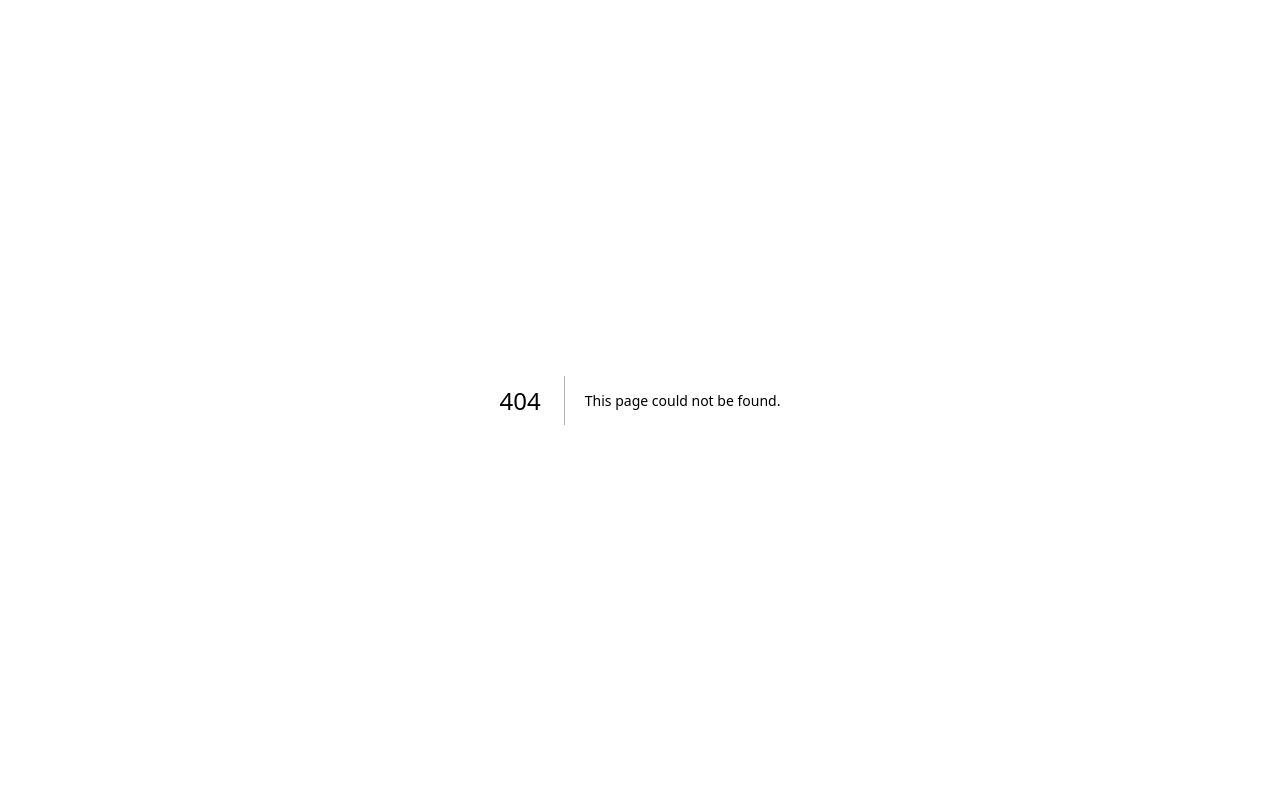
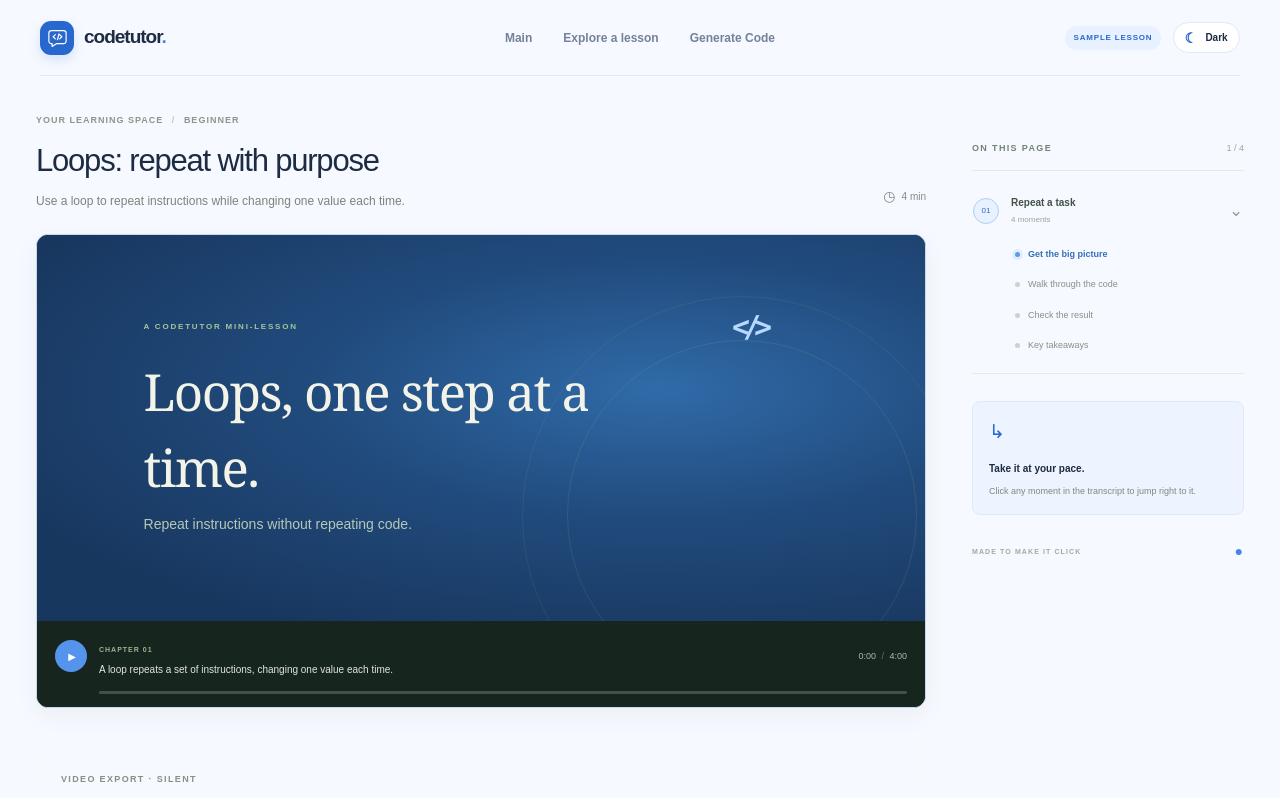
Before and after one commit to AlvinYiChunLiu/CodeTutor, a Next.js app: page /lesson/loops in a window 1280 px wide. Before the commit this address had no page. Shown: the top 798 px of the page. Built offline with nearby package versions, Linux system fonts and the light colour scheme.

Commit message:
More lessons

```diff
--- a/app/globals.css
+++ b/app/globals.css
@@ -450,6 +450,9 @@ button { color: inherit; }
   .gallery-card:nth-child(2) { animation-delay: .08s; }.gallery-card:nth-child(3) { animation-delay: .16s; }
   .gallery-card:hover { transform: translateY(-5px); border-color: #b6d2f6; box-shadow: 0 13px 28px #31598517; }
   .gallery-visual { height: 155px; position: relative; overflow: hidden; display: flex; justify-content: center; align-items: center; background: linear-gradient(140deg, #dceaff, #edf5ff 75%); }
+  .gallery-video { background: #151a16; }
+  .gallery-video video { width: 100%; height: 100%; object-fit: cover; }
+  .gallery-video-badge { position: absolute; right: 10px; bottom: 10px; padding: 5px 7px; border: 1px solid #ffffff45; border-radius: 4px; background: #151a16c9; color: #f3f1e7; font: 8px "Cascadia Code", Consolas, monospace; letter-spacing: .5px; }
   .visual-recursion { flex-direction: column; gap: 15px; background: linear-gradient(140deg, #e1edff, #f1f6ff); }
   .visual-recursion > span { color: #6692ce; font-family: Georgia, serif; font-size: 21px; font-style: italic; }
   .recursion-steps { display: flex; align-items: center; gap: 11px; color: #6984a9; }
--- /dev/null
+++ b/app/lesson/[slug]/page.tsx
@@ -0,0 +1,23 @@
+import { notFound } from "next/navigation";
+import InteractiveLesson from "@/components/ui/InteractiveLesson";
+import loopsLesson from "@/mocks/lesson-loops.json";
+import variablesLesson from "@/mocks/lesson-variables.json";
+import { Lesson as LessonSchema } from "@/lib/schema";
+
+const sampleLessons = {
+  loops: { lesson: loopsLesson, videoSrc: "/videos/loops-lesson.mp4" },
+  variables: { lesson: variablesLesson, videoSrc: "/videos/variables-lesson.mp4" },
+} as const;
+
+export default async function SampleLessonPage({ params }: { params: Promise<{ slug: string }> }) {
+  const { slug } = await params;
+  const sample = sampleLessons[slug as keyof typeof sampleLessons];
+  if (!sample) notFound();
+
+  return (
+    <InteractiveLesson
+      lesson={LessonSchema.parse(sample.lesson)}
+      videoSrc={sample.videoSrc}
+    />
+  );
+}
--- a/app/page.tsx
+++ b/app/page.tsx
@@ -143,16 +143,16 @@ export default function Home() {
         </div>
         <div className="gallery-grid">
           <Link className="gallery-card gallery-featured" href="/lesson">
-            <div className="gallery-visual visual-recursion"><span>n!</span><div className="recursion-steps"><i>3</i><b>×</b><i>2</i><b>×</b><i>1</i><b>=</b><strong>6</strong></div></div>
+            <div className="gallery-visual gallery-video"><video src="/videos/recursion-lesson.mp4" autoPlay loop muted playsInline aria-hidden="true" /><span className="gallery-video-badge">WITH VOICEOVER</span></div>
             <div className="gallery-card-copy"><div><span className="gallery-tag">VISUAL LESSON</span><span className="gallery-time">4 MIN</span></div><h3>Recursion, without the headache</h3><p>Follow each function call and see how the answer comes back.</p><span className="gallery-open">Try this lesson <ArrowIcon /></span></div>
           </Link>
-          <Link className="gallery-card" href="/generate">
-            <div className="gallery-visual visual-code"><CodeIcon /><span>input</span><i>→</i><b>aha!</b></div>
-            <div className="gallery-card-copy"><div><span className="gallery-tag">CODE WALKTHROUGH</span><span className="gallery-time">YOUR PACE</span></div><h3>Make tricky code feel simple</h3><p>Upload a snippet and choose how you want to understand it.</p><span className="gallery-open">Bring your own code <ArrowIcon /></span></div>
+          <Link className="gallery-card" href="/lesson/loops">
+            <div className="gallery-visual gallery-video"><video src="/videos/loops-lesson.mp4" autoPlay loop muted playsInline aria-hidden="true" /><span className="gallery-video-badge">SILENT PREVIEW</span></div>
+            <div className="gallery-card-copy"><div><span className="gallery-tag">JAVASCRIPT · BEGINNER</span><span className="gallery-time">SILENT</span></div><h3>Loops, one step at a time</h3><p>See how one loop handles a list of names.</p><span className="gallery-open">Watch the lesson <ArrowIcon /></span></div>
           </Link>
-          <Link className="gallery-card" href="/generate">
-            <div className="gallery-visual visual-practice"><span className="practice-number">01</span><div className="practice-line" /><div className="practice-line short" /><div className="practice-choice"><b>A</b><span>Give it a try</span><i>✓</i></div></div>
-            <div className="gallery-card-copy"><div><span className="gallery-tag">PRACTICE & QUIZZES</span><span className="gallery-time">JUST FOR YOU</span></div><h3>Learn it, then lock it in</h3><p>Turn your code into a quick quiz, flashcards, or a mini challenge.</p><span className="gallery-open">Make a practice set <ArrowIcon /></span></div>
+          <Link className="gallery-card" href="/lesson/variables">
+            <div className="gallery-visual gallery-video"><video src="/videos/variables-lesson.mp4" autoPlay loop muted playsInline aria-hidden="true" /><span className="gallery-video-badge">SILENT PREVIEW</span></div>
+            <div className="gallery-card-copy"><div><span className="gallery-tag">JAVASCRIPT · BEGINNER</span><span className="gallery-time">SILENT</span></div><h3>Give a value a name</h3><p>Learn how variables store and update information.</p><span className="gallery-open">Watch the lesson <ArrowIcon /></span></div>
           </Link>
         </div>
       </section>
--- a/components/ui/InteractiveLesson.tsx
+++ b/components/ui/InteractiveLesson.tsx
@@ -110,7 +110,7 @@ function SceneVisual({ scene, language }: { scene: Scene; language: string }) {
   );
 }
 
-export default function InteractiveLesson({ lesson }: { lesson: Lesson }) {
+export default function InteractiveLesson({ lesson, videoSrc = "/videos/recursion-lesson.mp4" }: { lesson: Lesson; videoSrc?: string }) {
   const steps = useMemo<LessonStep[]>(
     () => lesson.chapters.flatMap((chapter, chapterIndex) => chapter.scenes.map((scene, sceneIndex) => ({ chapterIndex, sceneIndex, scene }))),
     [lesson],
@@ -121,6 +121,7 @@ export default function InteractiveLesson({ lesson }: { lesson: Lesson }) {
   const step = steps[activeStep] ?? steps[0];
   const activeChapter = step?.chapterIndex ?? 0;
   const progress = steps.length > 1 ? (activeStep / (steps.length - 1)) * 100 : 100;
+  const hasNarrationAudio = steps.some(({ scene }) => Boolean(scene.audio?.url));
 
   useEffect(() => {
     if (!playing) return;
@@ -179,14 +180,14 @@ export default function InteractiveLesson({ lesson }: { lesson: Lesson }) {
           <section className="mt-8 rounded-xl border border-white/10 bg-white/[0.03] p-5 sm:p-6">
             <div className="mb-4 flex flex-wrap items-end justify-between gap-3">
               <div>
-                <span className="section-eyebrow">VIDEO EXPORT</span>
-                <h2 className="mt-2 text-xl font-semibold text-neutral-100">Narrated lesson video</h2>
+                <span className="section-eyebrow">{hasNarrationAudio ? "VIDEO EXPORT · NARRATED" : "VIDEO EXPORT · SILENT"}</span>
+                <h2 className="mt-2 text-xl font-semibold text-neutral-100">{hasNarrationAudio ? "Narrated lesson video" : "Silent lesson video"}</h2>
               </div>
-              <a className="rounded-md border border-white/15 px-4 py-2 text-sm text-neutral-200 transition hover:border-lime-300 hover:text-lime-200" href="/videos/recursion-lesson.mp4" download>
+              <a className="rounded-md border border-white/15 px-4 py-2 text-sm text-neutral-200 transition hover:border-lime-300 hover:text-lime-200" href={videoSrc} download>
                 Download MP4
               </a>
             </div>
-            <video className="aspect-video w-full rounded-lg bg-black" controls preload="metadata" src="/videos/recursion-lesson.mp4">
+            <video className="aspect-video w-full rounded-lg bg-black" controls preload="metadata" src={videoSrc}>
               Your browser does not support HTML video.
             </video>
           </section>
--- /dev/null
+++ b/mocks/lesson-loops.json
@@ -0,0 +1,45 @@
+{
+  "version": 1,
+  "title": "Loops: repeat with purpose",
+  "summary": "Use a loop to repeat instructions while changing one value each time.",
+  "level": "beginner",
+  "codeLanguage": "javascript",
+  "chapters": [
+    {
+      "id": "loops-basics",
+      "title": "Repeat a task",
+      "scenes": [
+        {
+          "id": "loops-title-01",
+          "type": "title",
+          "heading": "Loops, one step at a time.",
+          "subheading": "Repeat instructions without repeating code.",
+          "narration": "A loop repeats a set of instructions, changing one value each time."
+        },
+        {
+          "id": "loops-code-01",
+          "type": "code",
+          "code": "const names = [\"Mina\", \"Leo\", \"Asha\"];\n\nfor (const name of names) {\n  console.log(`Hello, ${name}!`);\n}",
+          "highlightLines": [3, 4, 5],
+          "narration": "A for of loop takes each name from the list and runs the same instruction for it."
+        },
+        {
+          "id": "loops-output-01",
+          "type": "output",
+          "output": "Hello, Mina!\nHello, Leo!\nHello, Asha!",
+          "narration": "The loop prints one greeting for every name in the list."
+        },
+        {
+          "id": "loops-recap-01",
+          "type": "recap",
+          "points": [
+            "A loop repeats a block of instructions",
+            "Each pass can use a different value",
+            "The loop ends when the collection is finished"
+          ],
+          "narration": "Use a loop when the same action needs to happen for several values."
+        }
+      ]
+    }
+  ]
+}
--- /dev/null
+++ b/mocks/lesson-variables.json
@@ -0,0 +1,52 @@
+{
+  "version": 1,
+  "title": "Variables: give values a name",
+  "summary": "Store a value under a name, then read or update it as your program runs.",
+  "level": "beginner",
+  "codeLanguage": "javascript",
+  "chapters": [
+    {
+      "id": "variables-basics",
+      "title": "Name a value",
+      "scenes": [
+        {
+          "id": "variables-title-01",
+          "type": "title",
+          "heading": "Give a value a name.",
+          "subheading": "Variables help your program remember information.",
+          "narration": "A variable gives a value a name so your program can use it again."
+        },
+        {
+          "id": "variables-code-01",
+          "type": "code",
+          "code": "let points = 0;\npoints = points + 10;\nconsole.log(points);",
+          "highlightLines": [1],
+          "narration": "Here, points is a name that starts with the value zero."
+        },
+        {
+          "id": "variables-code-02",
+          "type": "code",
+          "code": "let points = 0;\npoints = points + 10;\nconsole.log(points);",
+          "highlightLines": [2],
+          "narration": "The next line reads the current value and stores ten back in points."
+        },
+        {
+          "id": "variables-output-01",
+          "type": "output",
+          "output": "10",
+          "narration": "When we print points, its updated value is ten."
+        },
+        {
+          "id": "variables-recap-01",
+          "type": "recap",
+          "points": [
+            "A variable associates a name with a value",
+            "Use the name to read the current value",
+            "Assign again to update what it stores"
+          ],
+          "narration": "Name values to make them easier to reuse and update."
+        }
+      ]
+    }
+  ]
+}
--- a/package.json
+++ b/package.json
@@ -10,6 +10,9 @@
     "validate": "tsx scripts/validate-sample.ts",
     "video:audio": "tsx scripts/generate-lesson-audio.ts",
     "video:render": "remotion render remotion/index.ts RecursionLesson public/videos/recursion-lesson.mp4",
+    "video:render:loops": "remotion render remotion/index.ts LoopsLesson public/videos/loops-lesson.mp4",
+    "video:render:variables": "remotion render remotion/index.ts VariablesLesson public/videos/variables-lesson.mp4",
+    "video:render:silent-samples": "npm run video:render:loops && npm run video:render:variables",
     "video": "npm run video:audio && npm run video:render"
   },
   "dependencies": {
--- a/remotion/LessonVideo.tsx
+++ b/remotion/LessonVideo.tsx
@@ -1,43 +1,16 @@
 import type { CSSProperties } from "react";
 import {
 	AbsoluteFill,
-	Audio,
 	Sequence,
 	interpolate,
-	staticFile,
 	useCurrentFrame,
 } from "remotion";
 import type { Lesson, Scene } from "../lib/schema";
-
-const FPS = 30;
-const SCENE_PADDING_SECONDS = 0.8;
-const WORDS_PER_SECOND = 2.4;
+import { flattenLessonScenes, sceneDurationInFrames, type LessonSceneEntry } from "./timeline";
 
 type LessonVideoProps = { lesson: Lesson };
-type VideoScene = { scene: Scene; chapterTitle: string; chapterNumber: number; sceneNumber: number };
 
-function flattenScenes(lesson: Lesson): VideoScene[] {
-	return lesson.chapters.flatMap((chapter, chapterIndex) =>
-		chapter.scenes.map((scene, sceneIndex) => ({
-			scene,
-			chapterTitle: chapter.title,
-			chapterNumber: chapterIndex + 1,
-			sceneNumber: sceneIndex + 1,
-		})),
-	);
-}
-
-function sceneDurationInFrames(scene: Scene) {
-	const estimatedDuration = Math.max(4, scene.narration.trim().split(/\s+/).length / WORDS_PER_SECOND);
-	const duration = scene.audio?.durationSec ?? estimatedDuration;
-	return Math.ceil((duration + SCENE_PADDING_SECONDS) * FPS);
-}
-
-export function getLessonDurationInFrames(lesson: Lesson) {
-	return flattenScenes(lesson).reduce((total, { scene }) => total + sceneDurationInFrames(scene), 0);
-}
-
-function SceneContent({ scene }: { scene: Scene }) {
+function SceneContent({ scene, language, lessonTitle }: { scene: Scene; language: string; lessonTitle: string }) {
 	if (scene.type === "title") {
 		return (
 			<div style={{ maxWidth: 1050 }}>
@@ -51,7 +24,7 @@ function SceneContent({ scene }: { scene: Scene }) {
 	if (scene.type === "code") {
 		return (
 			<div style={styles.codeWindow}>
-				<div style={styles.codeHeader}><span style={styles.windowDots}>● ● ●</span><span>{"PYTHON · FACTORIAL"}</span></div>
+				<div style={styles.codeHeader}><span style={styles.windowDots}>● ● ●</span><span>{language.toUpperCase()} · EXAMPLE</span></div>
 				<pre style={styles.codeBlock}>
 					{scene.code.split("\n").map((line, index) => (
 						<div key={`${index}-${line}`} style={{
@@ -72,7 +45,7 @@ function SceneContent({ scene }: { scene: Scene }) {
 			<div style={styles.outputWindow}>
 				<p style={styles.eyebrow}>PROGRAM OUTPUT</p>
 				<pre style={styles.outputText}>{scene.output}</pre>
-				<p style={styles.outputResult}>The calls resolve to <strong>6</strong>.</p>
+				<p style={styles.outputResult}>The program prints this result.</p>
 			</div>
 		);
 	}
@@ -118,7 +91,7 @@ function SceneContent({ scene }: { scene: Scene }) {
 	return (
 		<div style={{ width: 900 }}>
 			<p style={styles.eyebrow}>THE BIG TAKEAWAYS</p>
-			<h2 style={styles.recapTitle}>Recursion, in three ideas.</h2>
+			<h2 style={styles.recapTitle}>{lessonTitle}: key ideas.</h2>
 			<ol style={styles.recapList}>
 				{scene.points.map((point, index) => (
 					<li key={point}><span style={styles.recapNumber}>0{index + 1}</span>{point}</li>
@@ -129,7 +102,7 @@ function SceneContent({ scene }: { scene: Scene }) {
 }
 
 function LessonScene({ item, index, total, durationInFrames, lessonTitle, language }: {
-	item: VideoScene;
+	item: LessonSceneEntry;
 	index: number;
 	total: number;
 	durationInFrames: number;
@@ -151,7 +124,7 @@ function LessonScene({ item, index, total, durationInFrames, lessonTitle, langua
 				<span style={styles.chapterLabel}>CHAPTER {String(item.chapterNumber).padStart(2, "0")} · {item.chapterTitle.toUpperCase()}</span>
 			</header>
 			<main style={{ ...styles.main, opacity: entrance, transform: `translateY(${lift}px)` }}>
-				<SceneContent scene={item.scene} />
+				<SceneContent scene={item.scene} language={language} lessonTitle={lessonTitle} />
 			</main>
 			<footer style={styles.footer}>
 				<div style={styles.captionMark} />
@@ -163,7 +136,7 @@ function LessonScene({ item, index, total, durationInFrames, lessonTitle, langua
 }
 
 export function LessonVideo({ lesson }: LessonVideoProps) {
-	const scenes = flattenScenes(lesson);
+	const scenes = flattenLessonScenes(lesson);
 	let nextFrame = 0;
 
 	return (
@@ -183,7 +156,6 @@ export function LessonVideo({ lesson }: LessonVideoProps) {
 							lessonTitle={lesson.title}
 							language={lesson.codeLanguage}
 						/>
-						{item.scene.audio?.url && <Audio src={staticFile(item.scene.audio.url)} />}
 					</Sequence>
 				);
 			})}
--- a/remotion/Root.tsx
+++ b/remotion/Root.tsx
@@ -1,20 +1,32 @@
 import { Composition } from "remotion";
 import sampleLesson from "../mocks/sample-lesson.json";
+import loopsLessonData from "../mocks/lesson-loops.json";
+import variablesLessonData from "../mocks/lesson-variables.json";
 import { Lesson as LessonSchema } from "../lib/schema";
-import { getLessonDurationInFrames, LessonVideo } from "./LessonVideo";
+import { LessonVideo } from "./LessonVideo";
+import { getLessonDurationInFrames } from "./timeline";
+import { withLessonAudio } from "./withLessonAudio";
 
-const lesson = LessonSchema.parse(sampleLesson);
+const lessons = [
+  { id: "RecursionLesson", lesson: LessonSchema.parse(sampleLesson) },
+  { id: "LoopsLesson", lesson: LessonSchema.parse(loopsLessonData) },
+  { id: "VariablesLesson", lesson: LessonSchema.parse(variablesLessonData) },
+];
 
 export function RemotionRoot() {
   return (
+    <>
+      {lessons.map(({ id, lesson }) => (
         <Composition
-      id="RecursionLesson"
-      component={LessonVideo}
+          key={id}
+          id={id}
+          component={withLessonAudio(LessonVideo, lesson)}
           durationInFrames={getLessonDurationInFrames(lesson)}
           fps={30}
           width={1280}
           height={720}
-      defaultProps={{ lesson }}
         />
+      ))}
+    </>
   );
 }
--- /dev/null
+++ b/remotion/timeline.ts
@@ -0,0 +1,43 @@
+import type { Lesson, Scene } from "../lib/schema";
+
+const FPS = 30;
+const SCENE_PADDING_SECONDS = 0.8;
+const WORDS_PER_SECOND = 2.4;
+
+export type LessonSceneEntry = {
+  scene: Scene;
+  chapterTitle: string;
+  chapterNumber: number;
+  sceneNumber: number;
+};
+
+export function flattenLessonScenes(lesson: Lesson): LessonSceneEntry[] {
+  return lesson.chapters.flatMap((chapter, chapterIndex) =>
+    chapter.scenes.map((scene, sceneIndex) => ({
+      scene,
+      chapterTitle: chapter.title,
+      chapterNumber: chapterIndex + 1,
+      sceneNumber: sceneIndex + 1,
+    })),
+  );
+}
+
+export function sceneDurationInFrames(scene: Scene) {
+  const estimatedDuration = Math.max(4, scene.narration.trim().split(/\s+/).length / WORDS_PER_SECOND);
+  const duration = scene.audio?.durationSec ?? estimatedDuration;
+  return Math.ceil((duration + SCENE_PADDING_SECONDS) * FPS);
+}
+
+export function getLessonDurationInFrames(lesson: Lesson) {
+  return flattenLessonScenes(lesson).reduce((total, { scene }) => total + sceneDurationInFrames(scene), 0);
+}
+
+export function getLessonAudioTimeline(lesson: Lesson) {
+  let from = 0;
+  return flattenLessonScenes(lesson).map(({ scene }) => {
+    const durationInFrames = sceneDurationInFrames(scene);
+    const segment = { scene, from, durationInFrames };
+    from += durationInFrames;
+    return segment;
+  });
+}
--- /dev/null
+++ b/remotion/withLessonAudio.tsx
@@ -0,0 +1,25 @@
+import type { ComponentType } from "react";
+import { AbsoluteFill, Audio, Sequence, staticFile } from "remotion";
+import type { Lesson } from "../lib/schema";
+import { getLessonAudioTimeline } from "./timeline";
+
+type LessonVideoComponent = ComponentType<{ lesson: Lesson }>;
+
+export function withLessonAudio(VisualVideo: LessonVideoComponent, lesson: Lesson) {
+  return function LessonVideoWithAudio() {
+    const timeline = getLessonAudioTimeline(lesson);
+
+    return (
+      <AbsoluteFill>
+        <VisualVideo lesson={lesson} />
+        {timeline.map(({ scene, from, durationInFrames }) =>
+          scene.audio?.url ? (
+            <Sequence key={scene.id} from={from} durationInFrames={durationInFrames}>
+              <Audio src={staticFile(scene.audio.url)} />
+            </Sequence>
+          ) : null,
+        )}
+      </AbsoluteFill>
+    );
+  };
+}
--- a/scripts/generate-lesson-audio.ts
+++ b/scripts/generate-lesson-audio.ts
@@ -1,5 +1,6 @@
 import { mkdir, readFile, writeFile } from "node:fs/promises";
 import path from "node:path";
+import { createHash } from "node:crypto";
 import dotenv from "dotenv";
 import { ElevenLabsClient } from "@elevenlabs/elevenlabs-js";
 import { Lesson as LessonSchema } from "../lib/schema";
@@ -10,8 +11,9 @@ if (!process.env.ELEVENLABS_API_KEY) {
   throw new Error("Set ELEVENLABS_API_KEY in .env.local before generating narration.");
 }
 
-const lessonPath = path.resolve("mocks/sample-lesson.json");
-const audioDirectory = path.resolve("public/audio");
+const lessonPath = path.resolve(process.argv[2] || "mocks/sample-lesson.json");
+const lessonName = path.basename(lessonPath, path.extname(lessonPath)).replace(/[^a-zA-Z0-9_-]/g, "-");
+const audioDirectory = path.resolve("public/audio", lessonName);
 const videoDirectory = path.resolve("public/videos");
 const lesson = LessonSchema.parse(JSON.parse(await readFile(lessonPath, "utf8")));
 const elevenlabs = new ElevenLabsClient();
@@ -22,7 +24,8 @@ await mkdir(videoDirectory, { recursive: true });
 
 for (const chapter of lesson.chapters) {
   for (const scene of chapter.scenes) {
-    const fileName = `${scene.id}.mp3`;
+    const narrationHash = createHash("sha256").update(scene.narration).digest("hex").slice(0, 12);
+    const fileName = `${scene.id}-${narrationHash}.mp3`;
     const audioPath = path.join(audioDirectory, fileName);
     let audioBytes: Buffer;
 
@@ -40,7 +43,7 @@ for (const chapter of lesson.chapters) {
     }
 
     scene.audio = {
-      url: `audio/${fileName}`,
+      url: `audio/${lessonName}/${fileName}`,
       durationSec: (audioBytes.byteLength * 8) / 128_000,
     };
     console.log(`Generated narration for ${scene.id} (${scene.audio.durationSec.toFixed(1)}s)`);
```
Also changed, not shown: 2 other files (tests, documents, lock files or other folders). Lines whose indentation alone changed are shown as unchanged.
